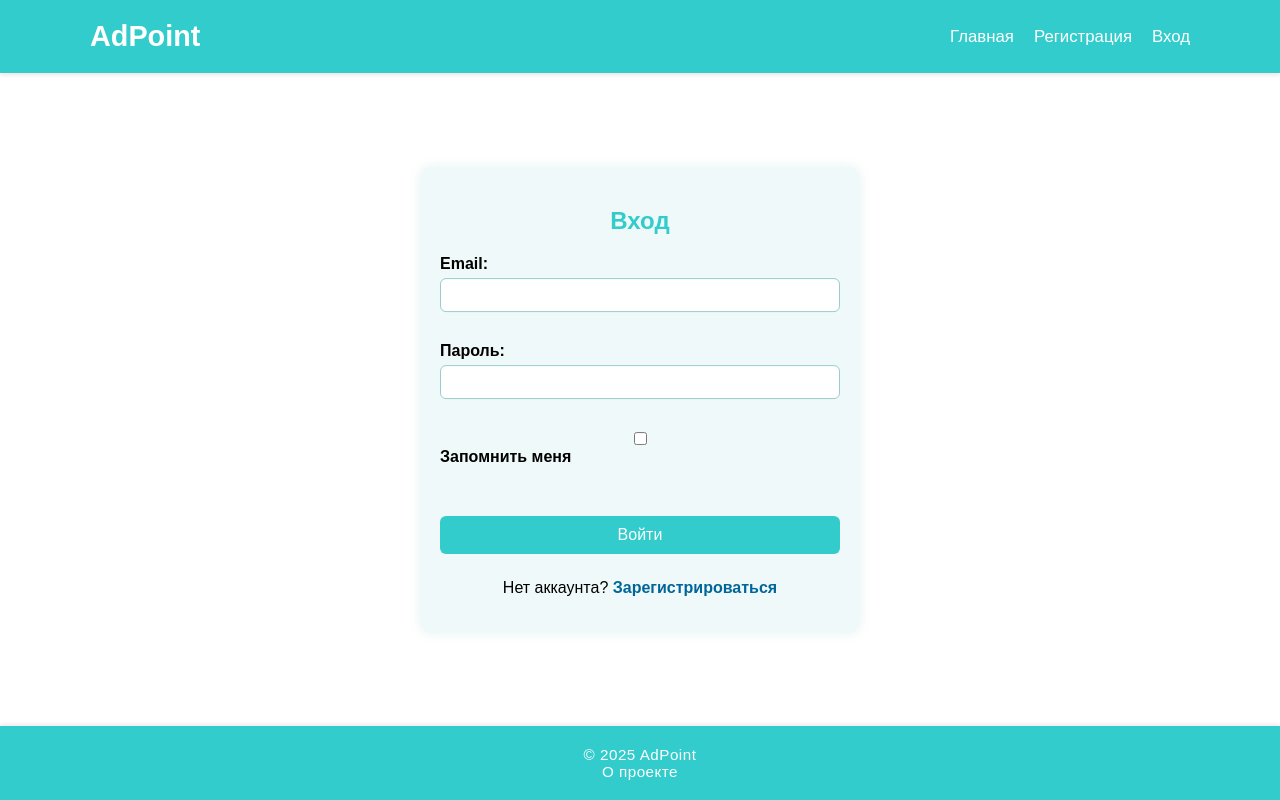
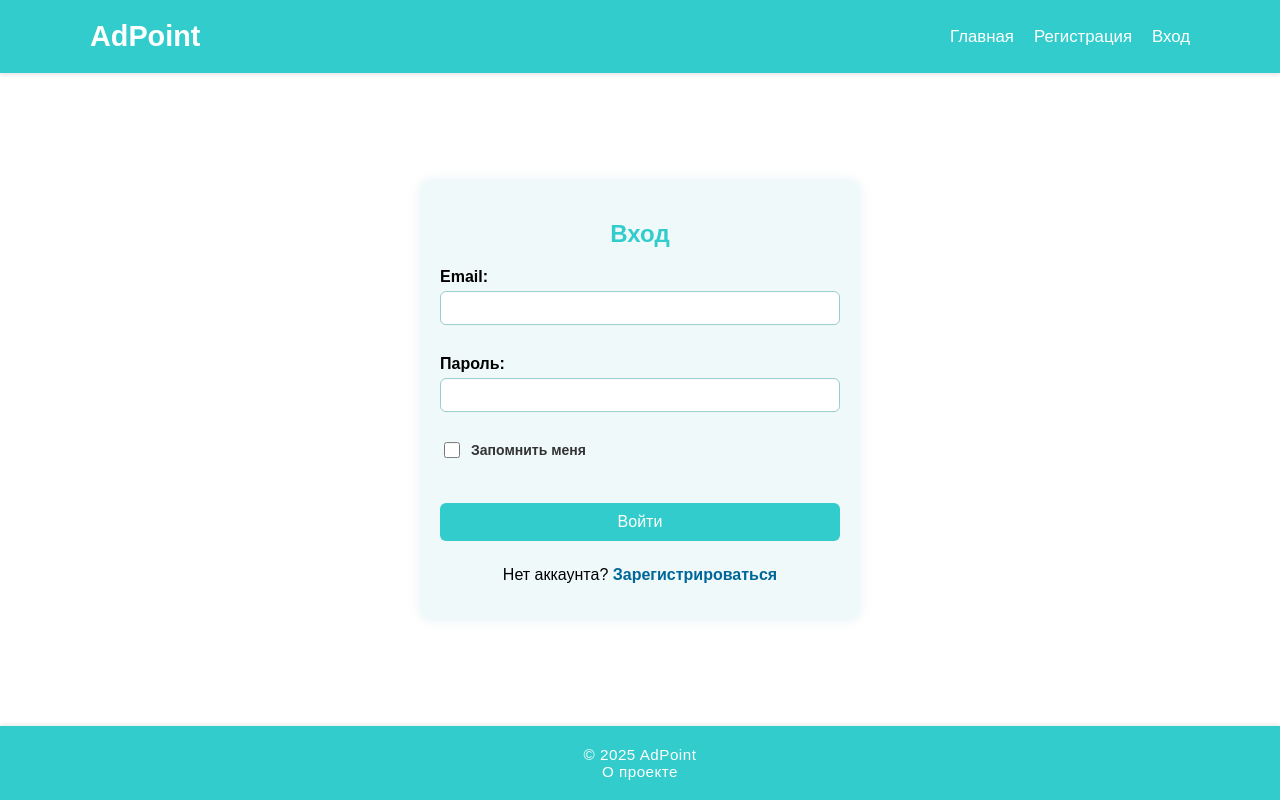
Before and after one commit to egoraleh/project_fullstack, a Vue app in the folder frontend/: page /login in a window 1280 px wide. Built offline with nearby package versions, Linux system fonts and the light colour scheme; no server answers.

Commit message:
Fixed reviews.

```diff
--- a/frontend/src/components/ReviewCard.vue
+++ b/frontend/src/components/ReviewCard.vue
@@ -22,9 +22,9 @@
       <button
           v-if="currentUserId === review.author_id"
           @click="handleDelete"
-          class="btn btn-danger btn-sm"
+          class="review-delete-btn"
       >
-        Удалить
+        ✕
       </button>
     </div>
 
--- a/frontend/src/pages/authentication/Login.vue
+++ b/frontend/src/pages/authentication/Login.vue
@@ -12,7 +12,7 @@
         <input type="password" id="password" autocomplete="off" v-model="form.password" required />
       </div>
 
-      <div class="form-group">
+      <div class="form-group checkbox-group">
         <input type="checkbox" id="remember" v-model="form.remember" />
         <label for="remember">Запомнить меня</label>
       </div>
--- a/frontend/src/styles/pages.css
+++ b/frontend/src/styles/pages.css
@@ -549,6 +549,23 @@
     display: flex;
     align-items: center;
     margin-bottom: 12px;
+    position: relative;
+}
+
+.review-delete-btn {
+    margin-left: auto;
+    padding: 6px 10px;
+    background-color: #dc3545;
+    color: #fff;
+    border: none;
+    border-radius: 5px;
+    font-size: 14px;
+    cursor: pointer;
+    transition: background-color 0.3s;
+}
+
+.review-delete-btn:hover {
+    background-color: #b9293a;
 }
 
 .review-avatar {
--- a/frontend/src/styles/sign.css
+++ b/frontend/src/styles/sign.css
@@ -27,7 +27,8 @@
     flex-direction: column;
 }
 
-.sign-form input {
+.sign-form input[type="email"],
+.sign-form input[type="password"] {
     padding: 8px 10px;
     border: 1px solid #99cccc;
     border-radius: 6px;
@@ -35,9 +36,37 @@
     transition: border-color 0.3s;
 }
 
+.sign-form input[type="email"]:focus,
+.sign-form input[type="password"]:focus {
+    border-color: #33cccc;
+    outline: none;
+}
+
+.sign-form .checkbox-group {
+    display: flex;
+    flex-direction: row;
+    align-items: center;
+    gap: 8px;
+    font-size: 14px;
+    color: #333;
+    justify-content: flex-start;
+    margin-top: -5px;
+}
+
+.sign-form .checkbox-group label {
+    margin-top: 5px;
+}
+
+.sign-form input[type="checkbox"] {
+    width: 16px;
+    height: 16px;
+    accent-color: #33cccc;
+    cursor: pointer;
+}
+
 .sign-btn {
     padding: 10px;
-    margin-top: 15px;
+    margin-top: 10px;
     background: #33cccc;
     border: none;
     color: #fff;
```
